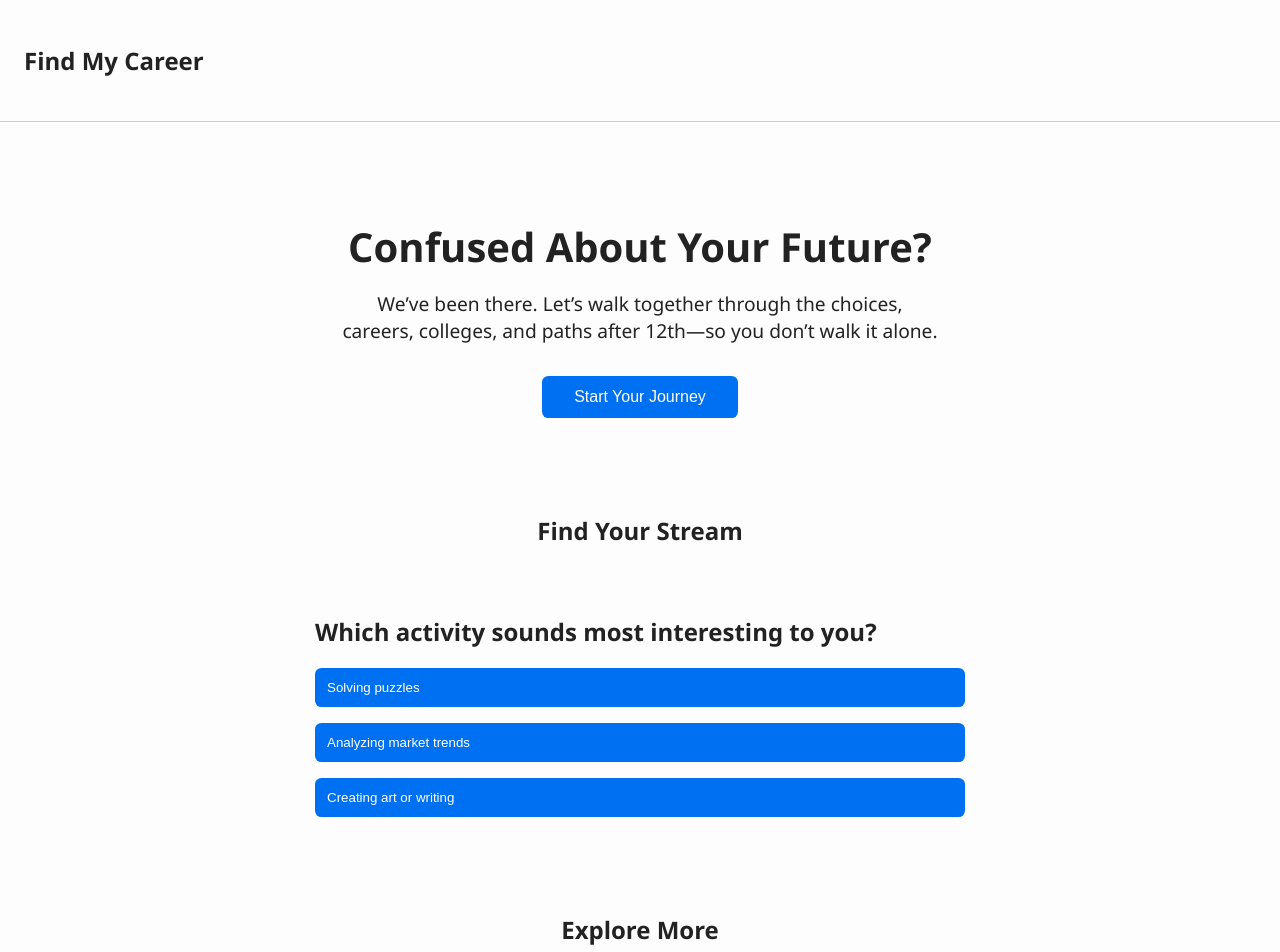
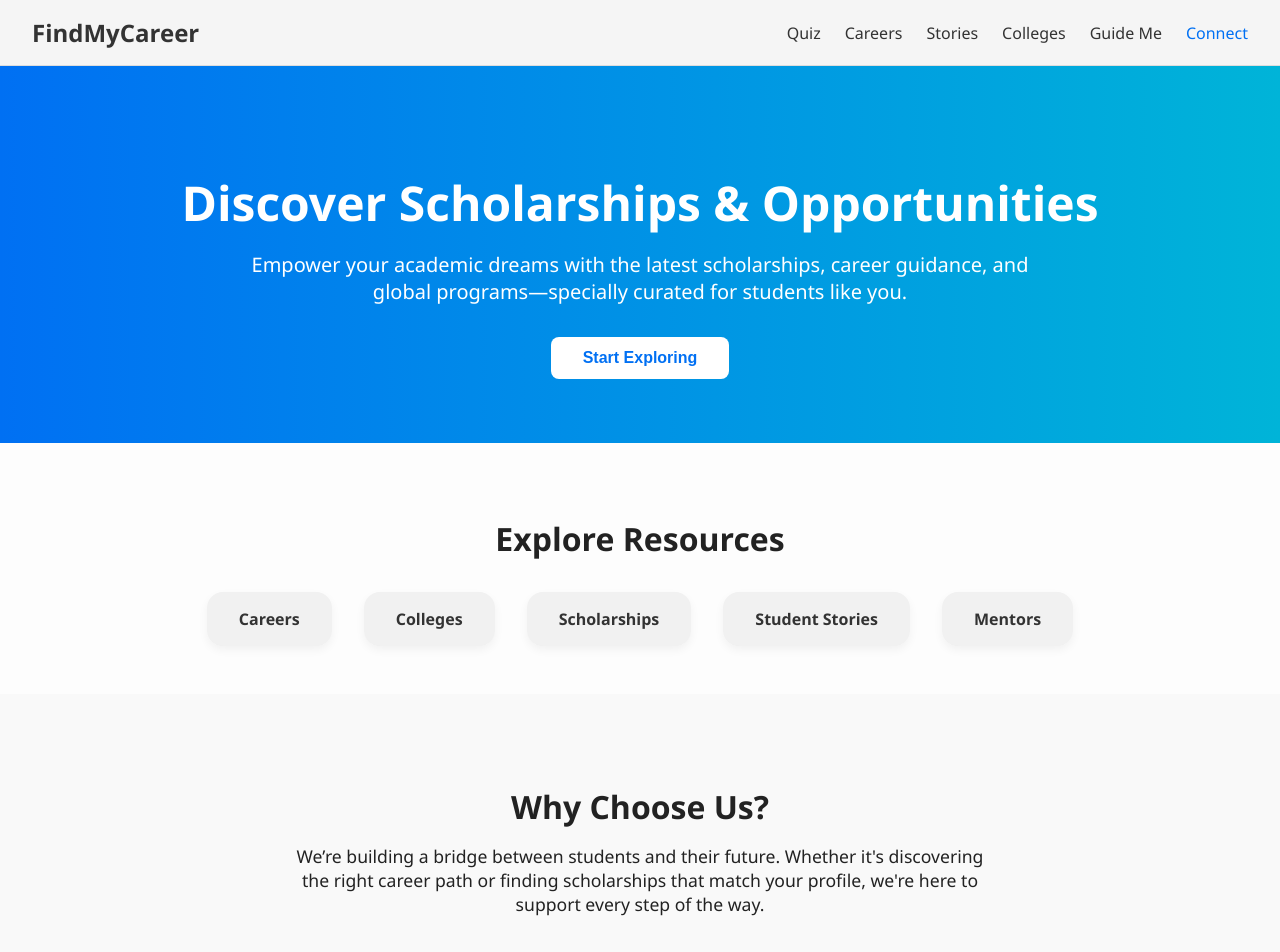
Before and after one commit to z9xqv7mkt3wl8psa/findmycareer, a Next.js app: page / in a window 1280 px wide. Shown: the top 952 px of the page. Built offline with nearby package versions, Linux system fonts and the light colour scheme.

Commit message:
Create page.tsx

```diff
--- /dev/null
+++ b/src/app/(home)/page.tsx
@@ -0,0 +1,93 @@
+'use client';
+
+import Link from 'next/link';
+import Navbar from '@/components/Navbar';
+import Footer from '@/components/footer'; // ✅ import Footer
+
+export default function HomePage() {
+  return (
+    <>
+      <Navbar />
+
+      {/* Hero Section */}
+      <section style={{
+        background: 'linear-gradient(to right, #0070f3, #00b4d8)',
+        padding: '4rem 2rem',
+        color: '#fff',
+        textAlign: 'center'
+      }}>
+        <h1 style={{ fontSize: '3rem', marginBottom: '1rem' }}>Discover Scholarships & Opportunities</h1>
+        <p style={{ fontSize: '1.25rem', maxWidth: '800px', margin: '0 auto 2rem' }}>
+          Empower your academic dreams with the latest scholarships, career guidance, and global programs—specially curated for students like you.
+        </p>
+        <Link href="/guide">
+          <button style={{
+            padding: '0.75rem 2rem',
+            fontSize: '1rem',
+            borderRadius: '0.5rem',
+            border: 'none',
+            backgroundColor: '#fff',
+            color: '#0070f3',
+            cursor: 'pointer',
+            fontWeight: 'bold'
+          }}>
+            Start Exploring
+          </button>
+        </Link>
+      </section>
+
+      {/* Quick Links */}
+      <section style={{
+        padding: '3rem 2rem',
+        textAlign: 'center'
+      }}>
+        <h2 style={{ fontSize: '2rem', marginBottom: '2rem' }}>Explore Resources</h2>
+        <div style={{
+          display: 'flex',
+          justifyContent: 'center',
+          gap: '2rem',
+          flexWrap: 'wrap'
+        }}>
+          {[
+            { href: '/careers', label: 'Careers' },
+            { href: '/colleges', label: 'Colleges' },
+            { href: '/scholarships', label: 'Scholarships' },
+            { href: '/stories', label: 'Student Stories' },
+            { href: '/connect', label: 'Mentors' },
+          ].map((item, i) => (
+            <Link key={i} href={item.href} style={{
+              backgroundColor: '#f1f1f1',
+              padding: '1rem 2rem',
+              borderRadius: '1rem',
+              textDecoration: 'none',
+              color: '#333',
+              fontWeight: 'bold',
+              boxShadow: '0 4px 10px rgba(0,0,0,0.05)',
+              transition: 'all 0.3s ease-in-out'
+            }}>
+              {item.label}
+            </Link>
+          ))}
+        </div>
+      </section>
+
+      {/* About / Info */}
+      <section style={{
+        backgroundColor: '#f9f9f9',
+        padding: '4rem 2rem',
+        textAlign: 'center'
+      }}>
+        <h2 style={{ fontSize: '2rem', marginBottom: '1rem' }}>Why Choose Us?</h2>
+        <p style={{
+          fontSize: '1.1rem',
+          maxWidth: '700px',
+          margin: '0 auto'
+        }}>
+          We’re building a bridge between students and their future. Whether it's discovering the right career path or finding scholarships that match your profile, we're here to support every step of the way.
+        </p>
+      </section>
+
+      <Footer /> {/* ✅ Footer at bottom */}
+    </>
+  );
+}
```
